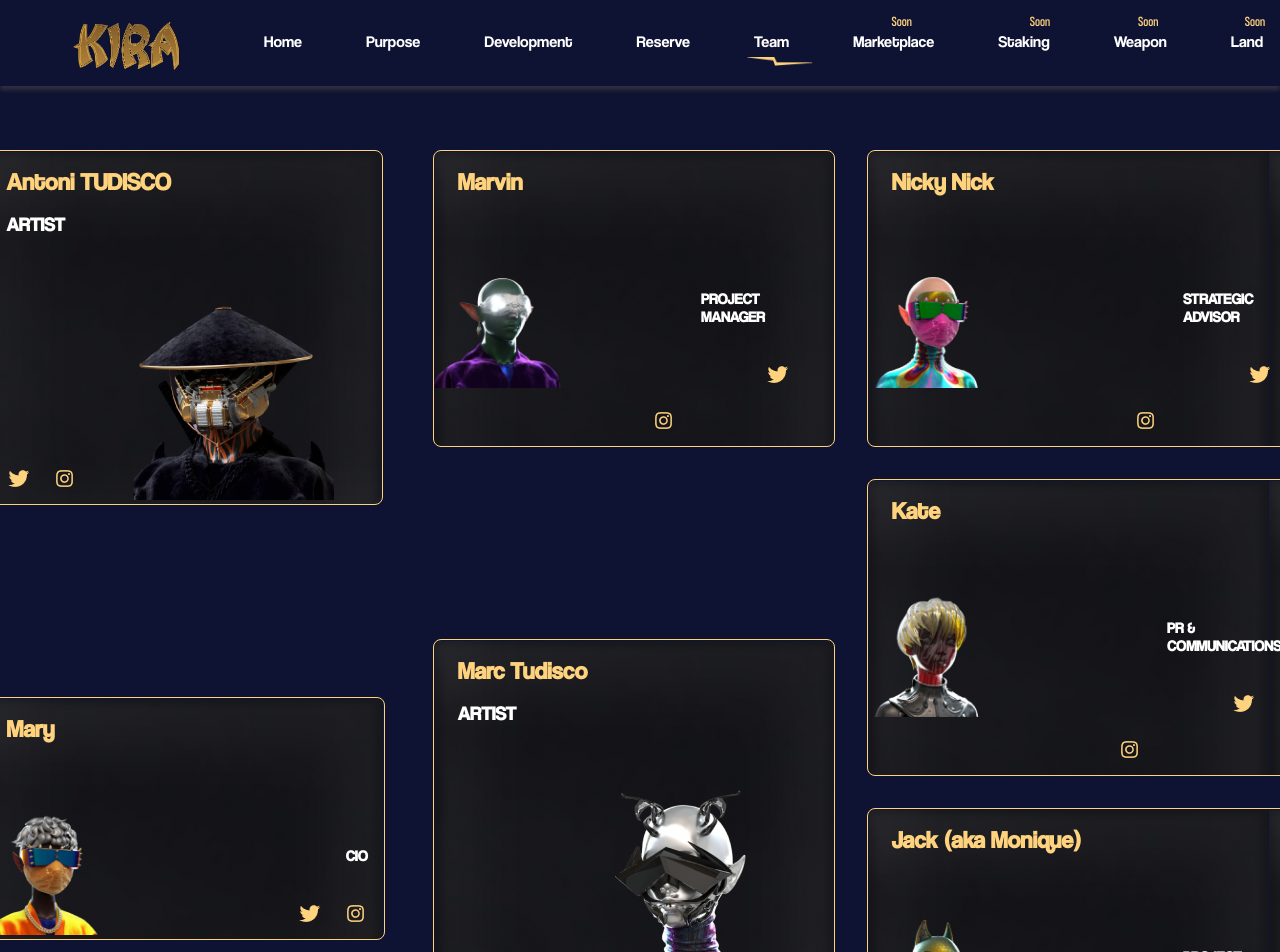
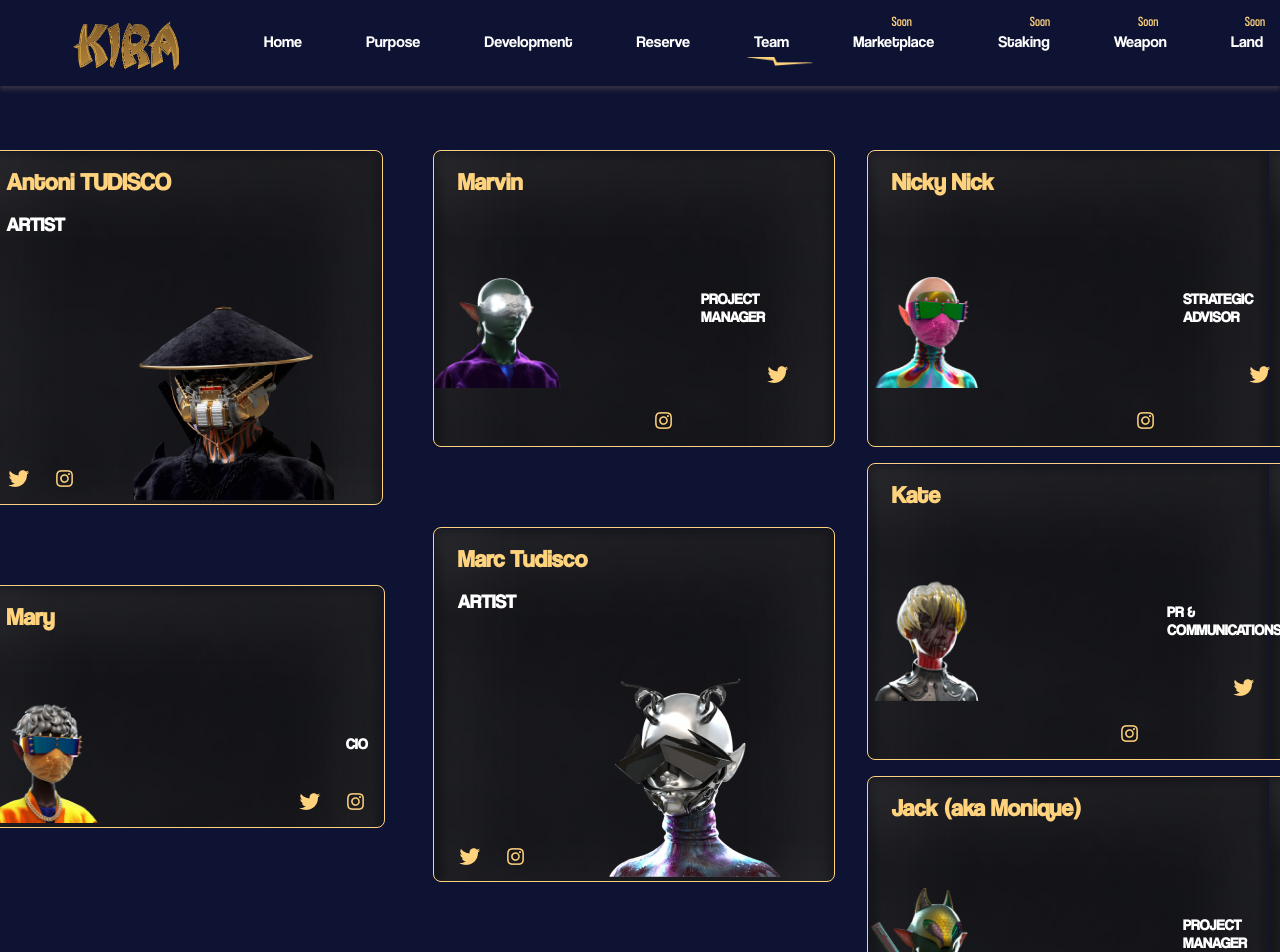
Before and after one commit to shubhraagarwal/kiraV2, a React (Create React App) app: page /team in a window 1280 px wide. Shown: the top 952 px of the page. Built offline with nearby package versions, Linux system fonts and the light colour scheme; a web font is replaced by a local one.

Commit message:
fixed css

```diff
--- a/src/components/components.css
+++ b/src/components/components.css
@@ -403,11 +403,16 @@ text-shadow: 1px 1px 0px rgba(255, 255, 255, 0.15);
 }
 .Chartblur{
     padding: 0rem 12rem;
+    width: 28rem;
+}
+.BarBlur{
+    width: 30rem;
 }
 #aboveChart{
     padding: 1rem 11.7rem;
     position: relative;
-    top: -14rem;
+    top: -16rem;
+    left: 2rem;
 }
 #aboveBar{
     position: relative;
@@ -653,14 +658,14 @@ margin-left: 0rem;
     margin-left: 3rem;
 }
 #Mary{
-    margin-top: 12rem;
+    margin-top: 5rem;
 }
 .TeamSetThree .MemberTwo{
-    margin-bottom: 2rem;
+    margin-bottom: 1rem;
 }
 #Marvin{
     margin-left: 0rem;
-    margin-bottom: 12rem;
+    margin-bottom: 5rem;
 }
 #pr{
     padding-left: 7rem;
@@ -769,3 +774,8 @@ margin-left: 0rem;
     border-radius: 18px;
     border: 1px solid #cfcece;
   }
+  @media(min-width:2560px) and (min-height:1600px){
+    .defeat_assent, .defeat_supernova, .defeat_impossible, .defeat_tilt{
+          padding: 5.35rem 0rem;
+    }
+  }
--- a/src/pages/Chart.jsx
+++ b/src/pages/Chart.jsx
@@ -28,7 +28,7 @@ const Chart = () => {
         <img src={TBA} alt="" id="aboveChart"/>
         </div>
         <div className="bars">
-        <img src={Bars} alt="" />
+        <img src={Bars} alt="" className="BarBlur"/>
         <img src={TBA} alt="" id="aboveBar"/>
         </div>
       </div>
```
